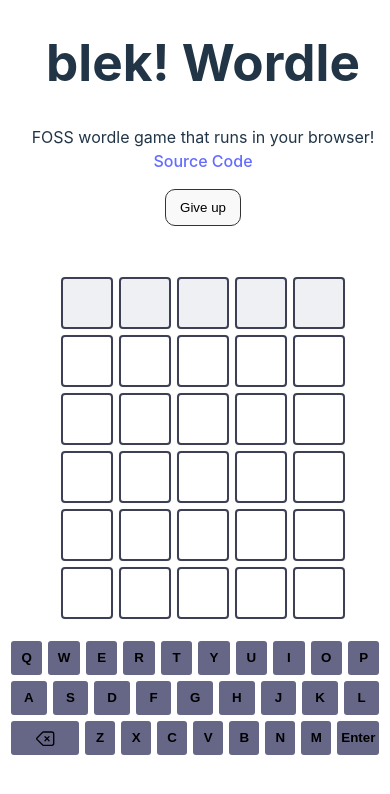
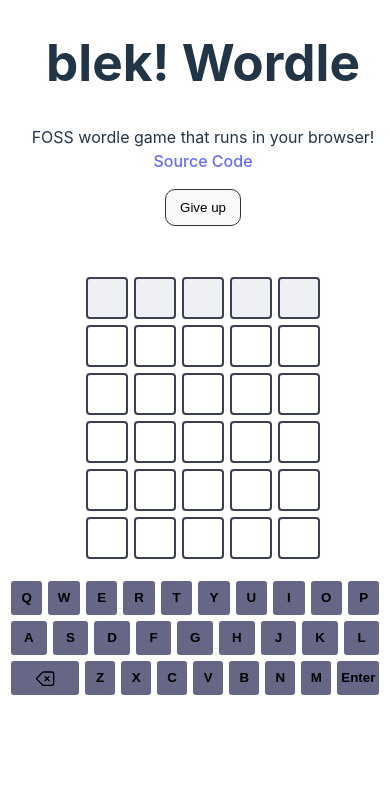
Before and after one commit to b1ek/wordle, a Svelte app: page / in a window 390 px wide. Shown: the top 794 px of the page. Built offline with nearby package versions, Linux system fonts and the light colour scheme.

Commit message:
make input squares smaller on mobile

```diff
--- a/src/InputElement.svelte
+++ b/src/InputElement.svelte
@@ -26,6 +26,14 @@
         font-size: 20pt;
         transition: 350ms ease;
     }
+    @media (max-width: 667px) {
+        .wordle-input-element {
+            width: 38px;
+            height: 38px;
+            line-height: 74px;
+            font-size: 12pt;
+        }
+    }
     .input-status-input {
         background: #8284a220;
     }
```
